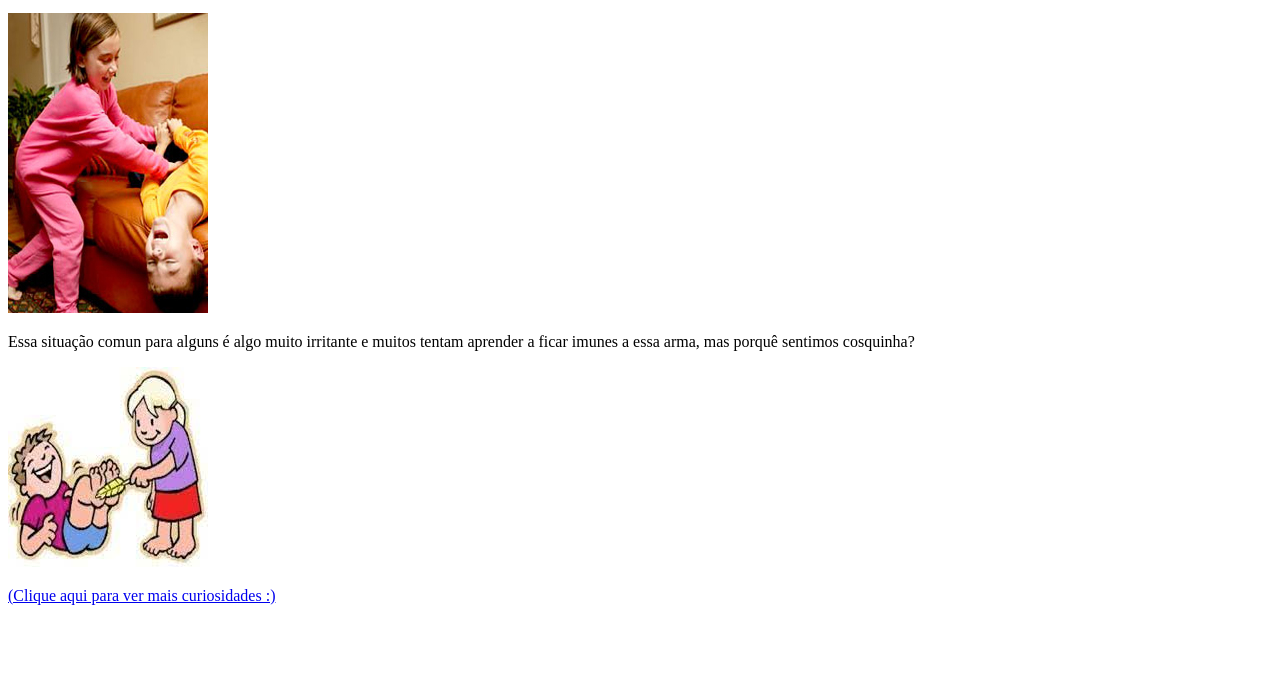
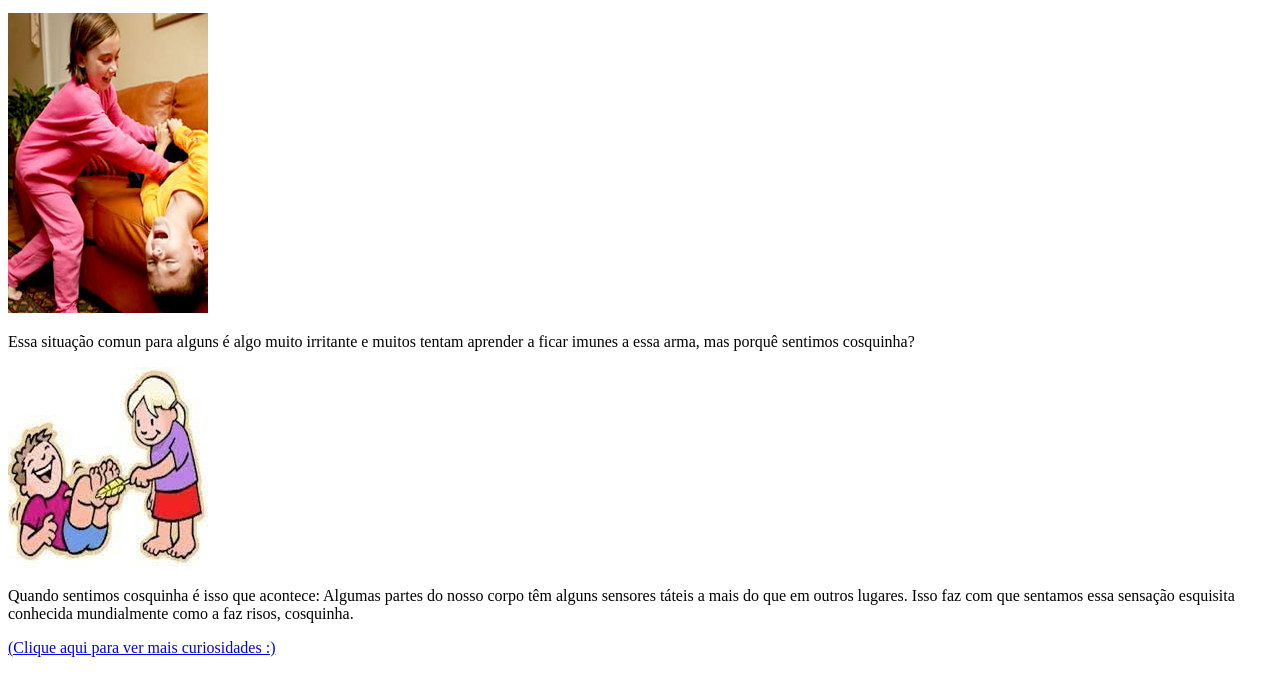
Before and after one commit to murilo-sparrow/sabido.com, a plain HTML site: page porque-sentimos-cosquinha/index.html in a window 1280 px wide. Shown: the part 101-796 px from the top of the page. Drawn offline with Linux system fonts and the light colour scheme.

Commit message:
terminei o site da cosquinha

```diff
--- a/porque-sentimos-cosquinha/index.html
+++ b/porque-sentimos-cosquinha/index.html
@@ -14,7 +14,9 @@
         <p>Essa situação comun para alguns é algo muito irritante e muitos tentam aprender a ficar
             imunes a essa arma, mas porquê sentimos cosquinha?</p>
         <img src="cosquinha-3.jpg" alt="">
-        <p></p>
+        <p>Quando sentimos cosquinha é isso que acontece: Algumas partes do nosso corpo têm alguns sensores
+             táteis a  mais do que em outros lugares. Isso faz com que sentamos essa sensação esquisita
+              conhecida mundialmente como a faz risos, cosquinha.</p>
         <a href="../index.html">(Clique aqui para ver mais curiosidades :)</a>
     </body>
 
```
